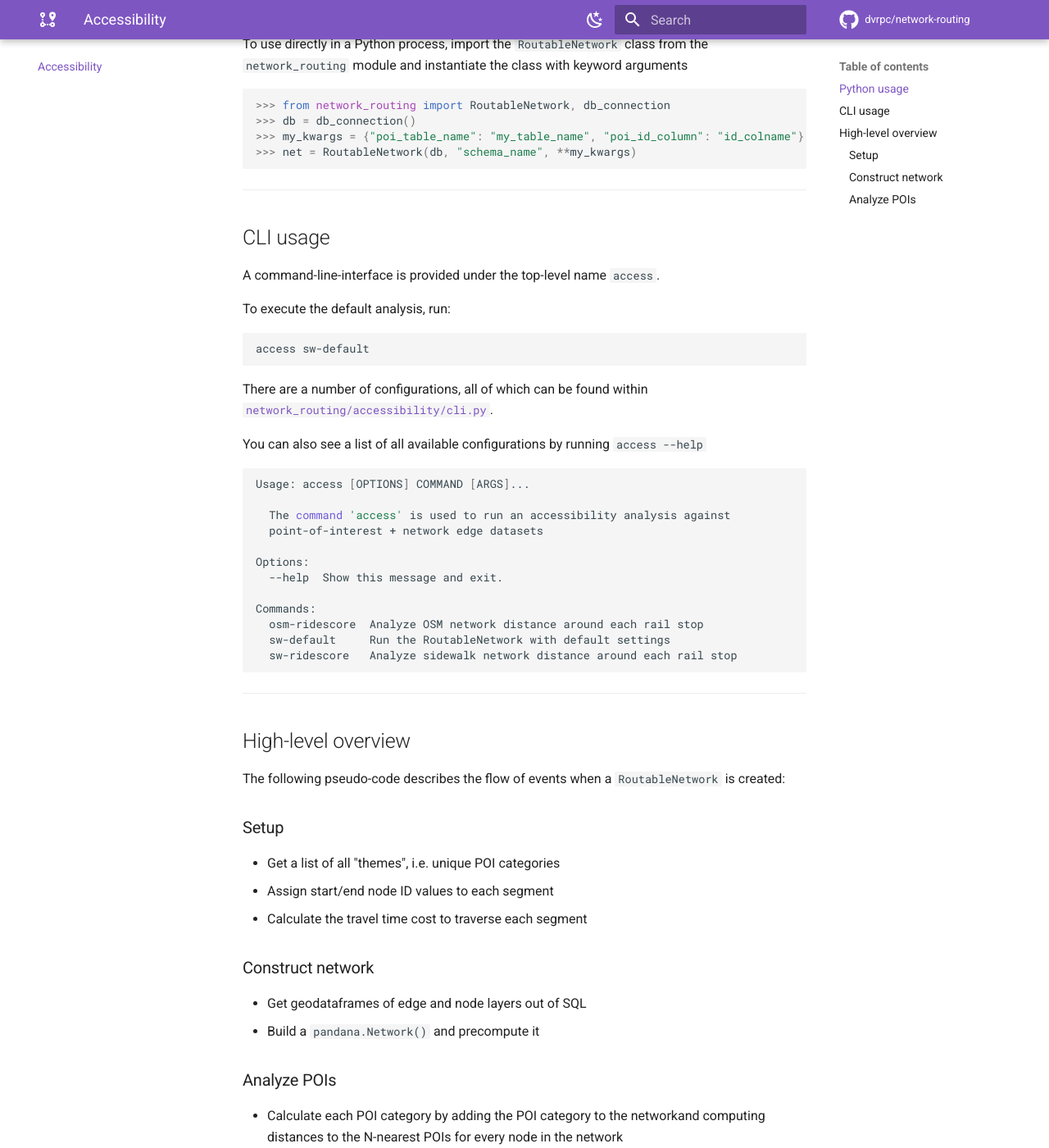
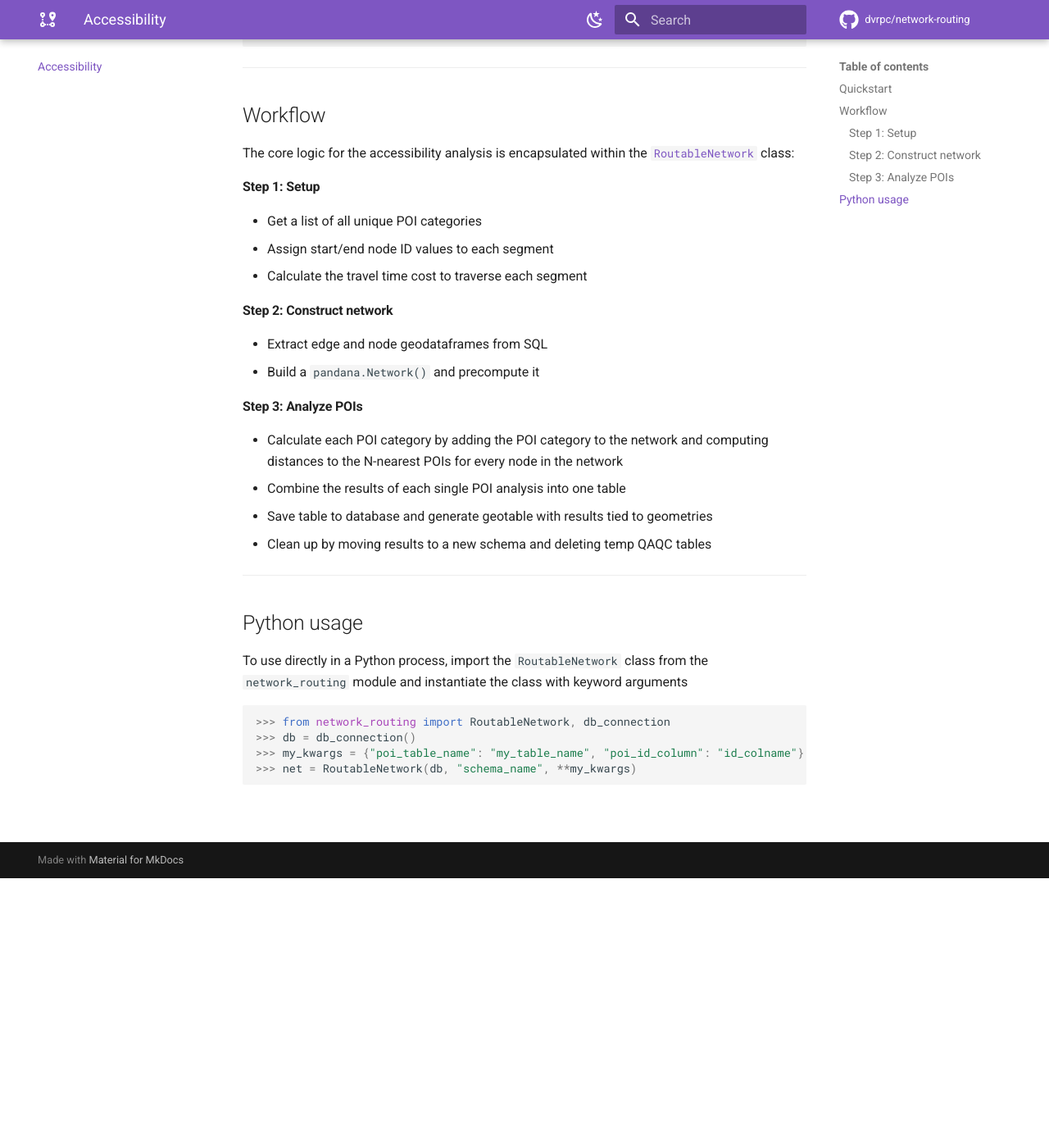
Before and after one commit to dvrpc/network-routing, an MkDocs documentation site: the page built from docs/accessibility.md, in a window 1280 px wide and 1400 px high, scrolled down 329 px. Shown: the whole window at 82% size. Built offline with MkDocs 1.6.1 and Material for MkDocs 9.7.7, drawn with Linux system fonts in a browser that asks for light colours; comment, search, counter and statistics services are not loaded; some of the changed text lies outside the part shown.

Commit message:
update docs

````diff
--- a/docs/accessibility.md
+++ b/docs/accessibility.md
@@ -1,6 +1,36 @@
 # :material-walk: Accessibility
 
-The core logic for the accessibility analysis is encapsulated within the [`RoutableNetwork`](https://github.com/dvrpc/network-routing/blob/master/network_routing/accessibility/routable_network.py#L10) class.
+## Quickstart
+
+All accessibility analyses can be called with the CLI prefix `access`. To execute the default analysis, run:
+
+```bash
+> access sw-default
+```
+
+---
+
+## Workflow
+
+The core logic for the accessibility analysis is encapsulated within the [`RoutableNetwork`](https://github.com/dvrpc/network-routing/blob/master/network_routing/accessibility/routable_network.py#L10) class:
+
+#### Step 1: Setup
+
+- Get a list of all unique POI categories
+- Assign start/end node ID values to each segment
+- Calculate the travel time cost to traverse each segment
+
+#### Step 2: Construct network
+
+- Extract edge and node geodataframes from SQL
+- Build a `pandana.Network()` and precompute it
+
+#### Step 3: Analyze POIs
+
+- Calculate each POI category by adding the POI category to the network and computing distances to the N-nearest POIs for every node in the network
+- Combine the results of each single POI analysis into one table
+- Save table to database and generate geotable with results tied to geometries
+- Clean up by moving results to a new schema and deleting temp QAQC tables
 
 ---
 
@@ -14,62 +44,3 @@ To use directly in a Python process, import the `RoutableNetwork` class from the
 >>> my_kwargs = {"poi_table_name": "my_table_name", "poi_id_column": "id_colname"}
 >>> net = RoutableNetwork(db, "schema_name", **my_kwargs)
 ```
-
----
-
-## CLI usage
-
-A command-line-interface is provided under the top-level name `access`.
-
-To execute the default analysis, run:
-
-```bash
-access sw-default
-```
-
-There are a number of configurations, all of which can be found within [`network_routing/accessibility/cli.py`](https://github.com/dvrpc/network-routing/blob/master/network_routing/accessibility/cli.py).
-
-You can also see a list of all available configurations by running `access --help`
-
-```bash
-Usage: access [OPTIONS] COMMAND [ARGS]...
-
-  The command 'access' is used to run an accessibility analysis against
-  point-of-interest + network edge datasets
-
-Options:
-  --help  Show this message and exit.
-
-Commands:
-  osm-ridescore  Analyze OSM network distance around each rail stop
-  sw-default     Run the RoutableNetwork with default settings
-  sw-ridescore   Analyze sidewalk network distance around each rail stop
-```
-
----
-
-## High-level overview
-
-The following pseudo-code describes the flow of events when a `RoutableNetwork` is created:
-
-### Setup
-
-- Get a list of all "themes", i.e. unique POI categories
-- Assign start/end node ID values to each segment
-- Calculate the travel time cost to traverse each segment
-
-### Construct network
-
-- Get geodataframes of edge and node layers out of SQL
-- Build a `pandana.Network()` and precompute it
-
-### Analyze POIs
-
-- Calculate each POI category by adding the POI category to the networkand computing distances to the N-nearest POIs for every node in the network
-- Combine the results of each single POI analysis into one table
-- Save table to database and generate geotable with results tied to geometries
-- Clean up by moving results to a new schema and deleting temp QAQC tables
-
----
-
-::: network_routing.accessibility.routable_network
--- a/docs/database.md
+++ b/docs/database.md
@@ -1,4 +1,21 @@
 # :material-database: Database
+
+## Quickstart
+
+All of the necessary database processes can be called by the CLI with the command `db`
+
+To get up and running with this project, execute the following commands from your terminal:
+
+```bash
+> db build-initial
+> db build-secondary 1
+> db build-secondary 2
+> db make-nodes-for-edges
+```
+
+---
+
+## Python usage
 
 The Python interface to the PostgreSQL/PostGIS datastore is managed by `PostgreSQL` class defined within
 [`postgis_helpers`](https://github.com/aaronfraint/postgis-helpers), and a method to connect to the database is provided with a top-level import.
@@ -12,50 +29,13 @@ To use this module within Python, import the `db_connection` function from `netw
 
 ---
 
-## Quickstart
-
-All of the necessary database processes can be called by the CLI with the command `db`
-
-To get up and running with this project, execute the following commands from your terminal:
-
-```bash
-conda activate network_routing
-db build-initial
-db build-secondary 1
-db build-secondary 2
-db make-nodes-for-edges
-```
-
----
-
-## CLI documentation
-
-To see all available commands, run `db --help`
-
-```
-Usage: db [OPTIONS] COMMAND [ARGS]...
-
-  The command 'db' is used to run data import & export processes
-
-Options:
-  --help  Show this message and exit.
-
-Commands:
-  build-initial         Roll a brand-new database for with the...
-  build-secondary       Update the db as defined by PATCH NUMBER
-  export-geojson        Save a group of .geojson files to be tiled for...
-  export-shapefiles     Export a set of shapefiles identified by EXPORT_NAME
-  make-nodes-for-edges  Generate topologically-sound nodes for the...
-  make-vector-tiles     Turn GeoJSON files into .mbtiles format
-```
-
-### Setup commands
+## Setup commands
 
 `db build-initial`
 
 - Create a brand new database
 - If behind DVRPC's firewall it will connect directly to the source data's SQL database
-- If run outside the firewall it will attemp to use `wget` to download the data via DVRPC's ArcGIS Portal
+- If run outside the firewall it will attempt to use `wget` to download the data via DVRPC's ArcGIS Portal
 
 `db build-secondary NUMBER`
 
@@ -66,7 +46,7 @@ Commands:
 
 - Generate topologically-sound node layers for `pedestriannetwork_lines`, `osm_edges_all`, and `osm_edges_drive`
 
-### Export commands
+## Export commands
 
 `db export-geojson ANALYSIS_NAME`
 
@@ -83,9 +63,3 @@ Commands:
 
 - Export a set of shapefiles that others will edit manually
 - Options include: `manual_edits` and `ridescore_downstream_analysis`
-
----
-
-### Code reference
-
-::: network_routing.database
--- a/docs/reference.md
+++ /dev/null
@@ -1 +0,0 @@
-::: network_routing.accessibility.cli
--- /dev/null
+++ b/docs/reference_cli.md
@@ -0,0 +1,5 @@
+::: network_routing.accessibility.cli
+
+---
+
+::: network_routing.database.cli
````
Also changed, not shown: docs/installation.md (+2 -0 lines), docs/reference_python.md (added, +9 -0 lines).
